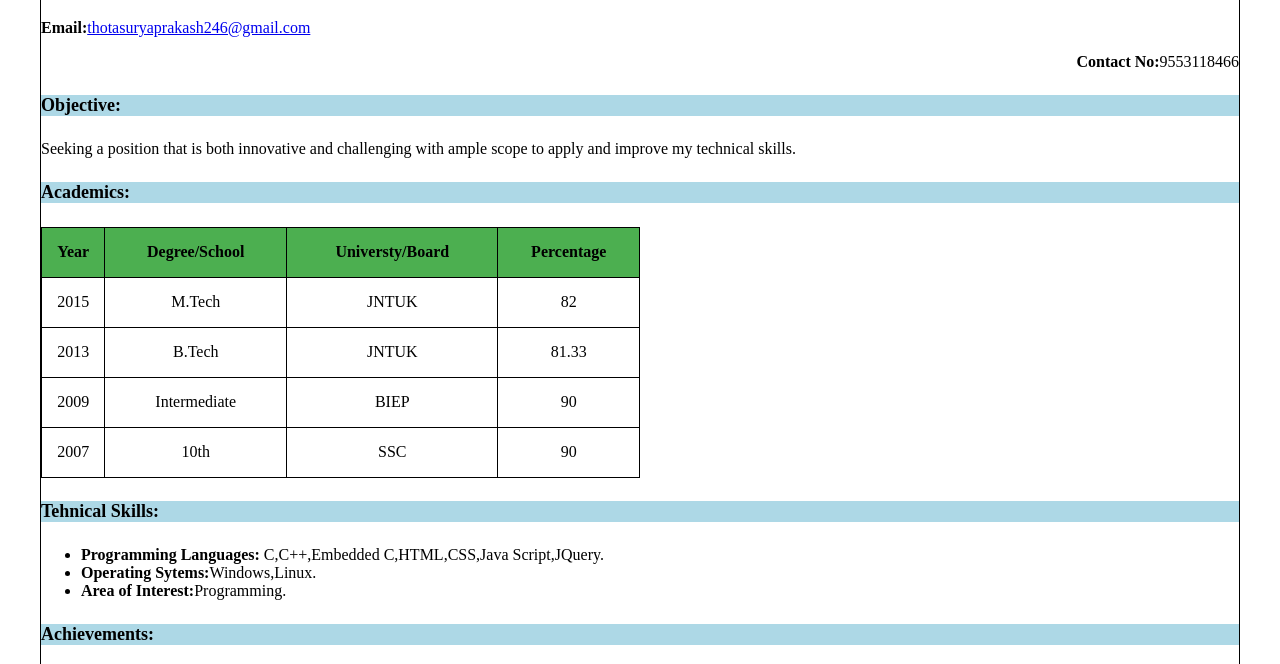
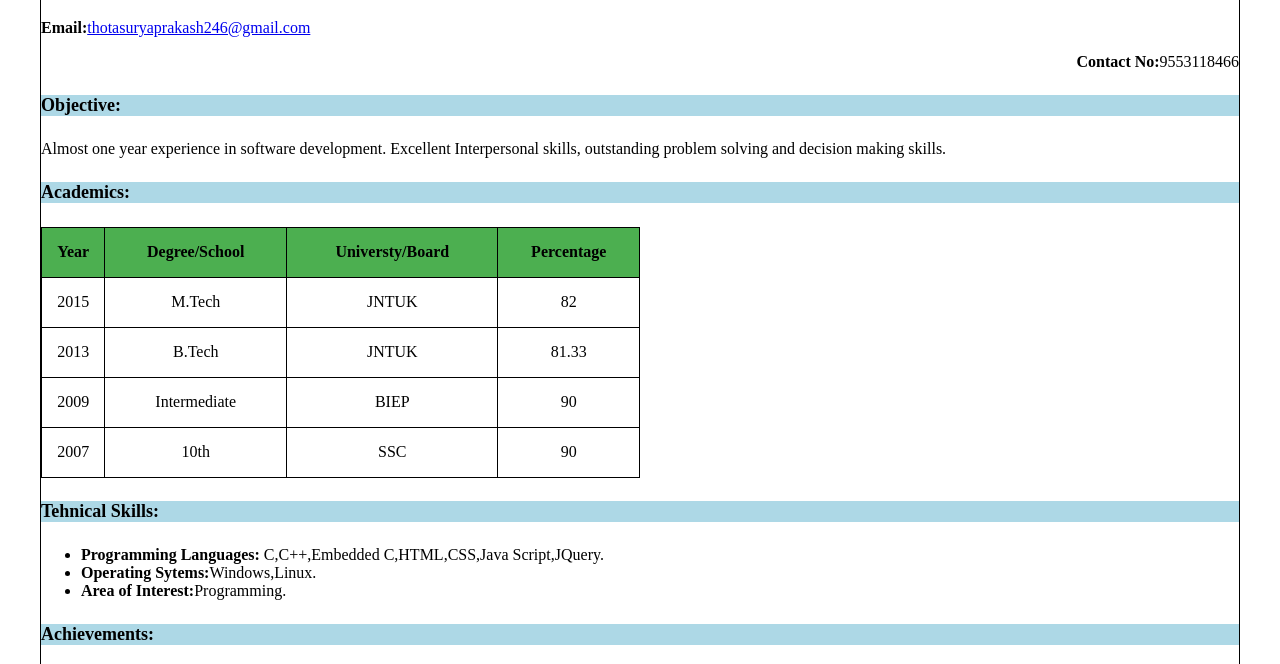
Before and after one commit to surya246/surya246.github.io, a plain HTML site: page Resume1.html in a window 1280 px wide. Shown: the part 136-800 px from the top of the page. Drawn offline with Linux system fonts and the light colour scheme.

Commit message:
Update Resume1.html

```diff
--- a/Resume1.html
+++ b/Resume1.html
@@ -15,7 +15,7 @@
                 <p id="rig"><b>Contact No:</b>9553118466</p>
                 <div>
                 <h4 class="block">Objective:</h4>
-                <p>Seeking a position that is both innovative and challenging with ample scope to apply and improve my technical skills.</p>
+                <p>Almost one year  experience in software development. Excellent Interpersonal skills, outstanding problem solving and decision making skills.</p>
                 </div>
                  <div>
                    <h4 class="block">Academics:</h4>
```
